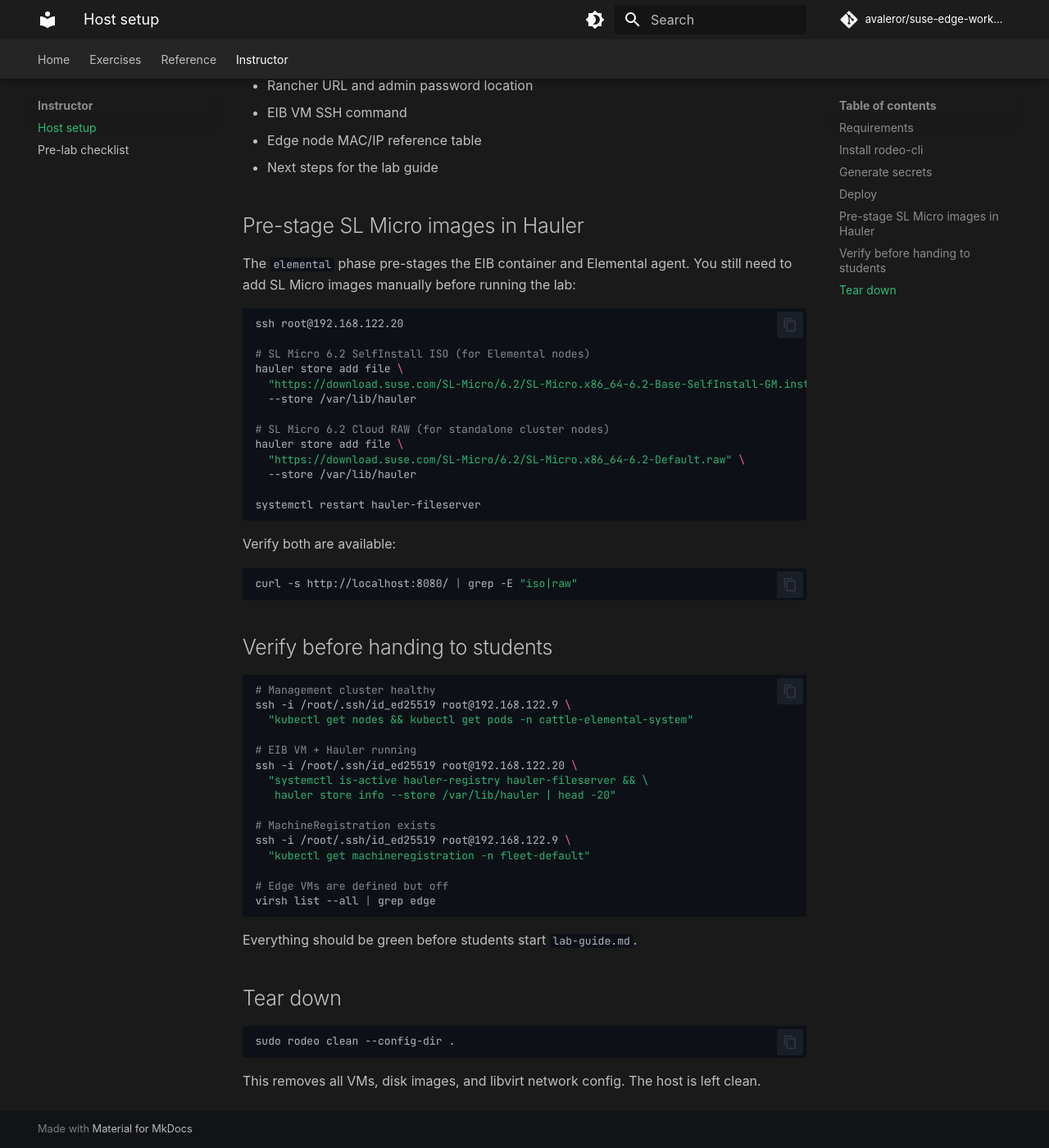
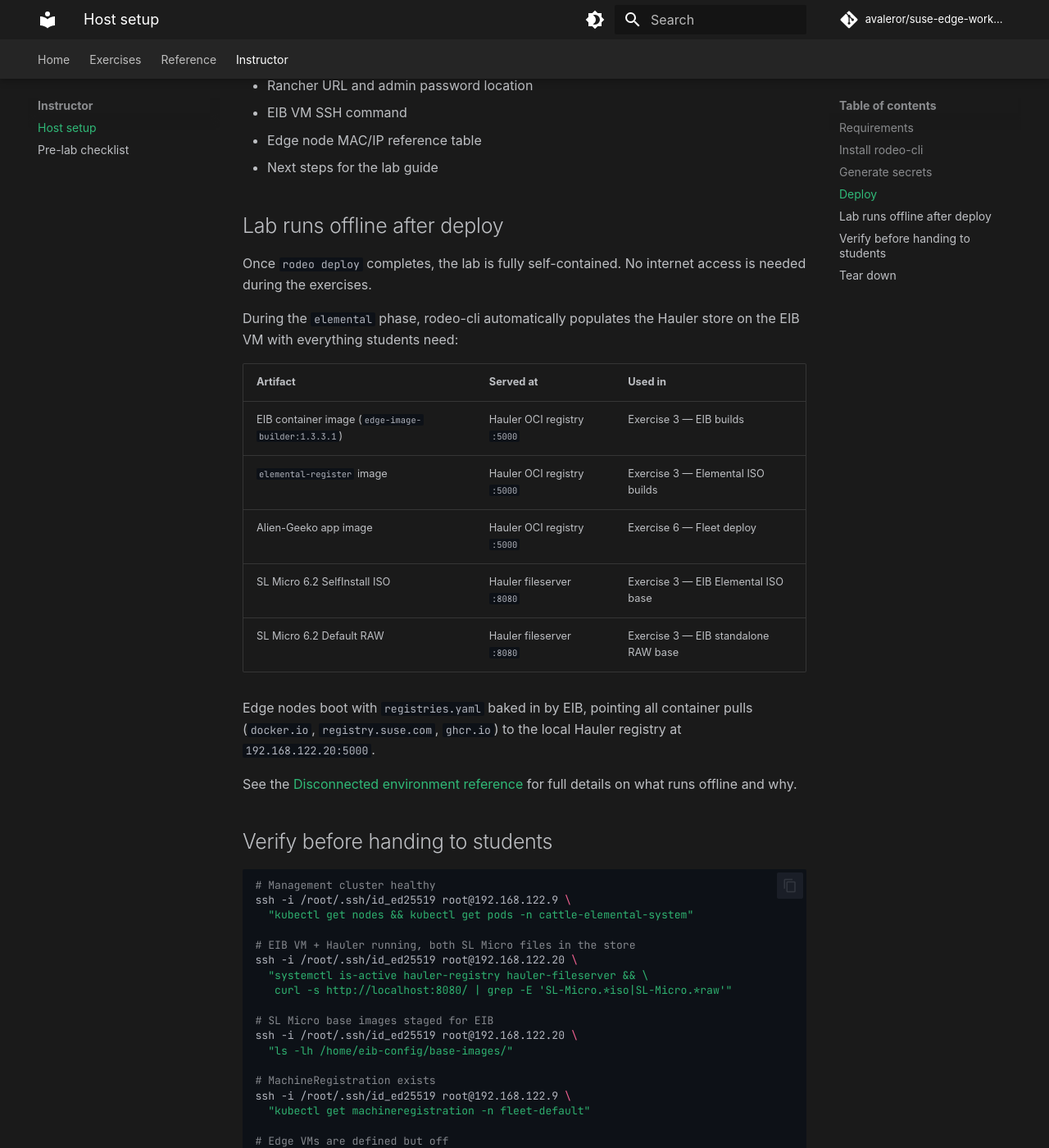
Before and after one commit to avaleror/suse-edge-workshop, an MkDocs documentation site: the page built from docs/instructor/host-setup.md, in a window 1280 px wide and 1400 px high, scrolled down 1323 px. Shown: the whole window at 82% size. Built offline with MkDocs 1.6.1 and Material for MkDocs 9.7.7, drawn with Linux system fonts in a browser that asks for light colours; some web fonts are replaced; comment, search, counter and statistics services are not loaded; some of the changed text lies outside the part shown.

Commit message:
docs: add disconnected environment reference and reflect automated SL Micro staging
- New reference page: docs/reference/disconnected-environment.md — full
  breakdown of what runs offline (Hauler OCI registry, file server, K3s
  registries.yaml, Rancher bundled charts, Elemental) and what the one
  remaining internet dependency is (Fleet GitRepo to GitHub)
- host-setup.md: replace manual SL Micro Hauler steps with the offline-first
  design table; SL Micro staging is now automated by rodeo deploy
- pre-lab-checklist.md: remove manual Hauler steps; add verify checks for
  automated SL Micro base images in Hauler and eib-config/base-images
- index.md: add offline-first section + link to new reference page; fix K3s
  version to v1.35.5+k3s1
- mkdocs.yml: add disconnected-environment to Reference nav section

````diff
--- a/docs/instructor/host-setup.md
+++ b/docs/instructor/host-setup.md
@@ -10,7 +10,7 @@
 | RAM | 40 GiB |
 | vCPU | 16 |
 | Disk | 250 GiB (free in `/var/lib/libvirt/images`) |
-| Network | Internet access at deploy time (Hauler pulls images) |
+| Network | Internet access during deploy only — lab exercises run fully offline |
 
 ## Install rodeo-cli
 
@@ -51,31 +51,23 @@
 - Edge node MAC/IP reference table
 - Next steps for the lab guide
 
-## Pre-stage SL Micro images in Hauler
+## Lab runs offline after deploy
 
-The `elemental` phase pre-stages the EIB container and Elemental agent. You still need to add SL Micro images manually before running the lab:
+Once `rodeo deploy` completes, the lab is fully self-contained. No internet access is needed during the exercises.
 
-```bash
-ssh root@192.168.122.20
+During the `elemental` phase, rodeo-cli automatically populates the Hauler store on the EIB VM with everything students need:
 
-# SL Micro 6.2 SelfInstall ISO (for Elemental nodes)
-hauler store add file \
-  "https://download.suse.com/SL-Micro/6.2/SL-Micro.x86_64-6.2-Base-SelfInstall-GM.install.iso" \
-  --store /var/lib/hauler
+| Artifact | Served at | Used in |
+|---|---|---|
+| EIB container image (`edge-image-builder:1.3.3.1`) | Hauler OCI registry `:5000` | Exercise 3 — EIB builds |
+| `elemental-register` image | Hauler OCI registry `:5000` | Exercise 3 — Elemental ISO builds |
+| Alien-Geeko app image | Hauler OCI registry `:5000` | Exercise 6 — Fleet deploy |
+| SL Micro 6.2 SelfInstall ISO | Hauler fileserver `:8080` | Exercise 3 — EIB Elemental ISO base |
+| SL Micro 6.2 Default RAW | Hauler fileserver `:8080` | Exercise 3 — EIB standalone RAW base |
 
-# SL Micro 6.2 Cloud RAW (for standalone cluster nodes)
-hauler store add file \
-  "https://download.suse.com/SL-Micro/6.2/SL-Micro.x86_64-6.2-Default.raw" \
-  --store /var/lib/hauler
+Edge nodes boot with `registries.yaml` baked in by EIB, pointing all container pulls (`docker.io`, `registry.suse.com`, `ghcr.io`) to the local Hauler registry at `192.168.122.20:5000`.
 
-systemctl restart hauler-fileserver
-```
-
-Verify both are available:
-
-```bash
-curl -s http://localhost:8080/ | grep -E "iso|raw"
-```
+See the [Disconnected environment reference](../reference/disconnected-environment.md) for full details on what runs offline and why.
 
 ## Verify before handing to students
 
@@ -84,10 +76,14 @@
 ssh -i /root/.ssh/id_ed25519 root@192.168.122.9 \
   "kubectl get nodes && kubectl get pods -n cattle-elemental-system"
 
-# EIB VM + Hauler running
+# EIB VM + Hauler running, both SL Micro files in the store
 ssh -i /root/.ssh/id_ed25519 root@192.168.122.20 \
   "systemctl is-active hauler-registry hauler-fileserver && \
-   hauler store info --store /var/lib/hauler | head -20"
+   curl -s http://localhost:8080/ | grep -E 'SL-Micro.*iso|SL-Micro.*raw'"
+
+# SL Micro base images staged for EIB
+ssh -i /root/.ssh/id_ed25519 root@192.168.122.20 \
+  "ls -lh /home/eib-config/base-images/"
 
 # MachineRegistration exists
 ssh -i /root/.ssh/id_ed25519 root@192.168.122.9 \
--- a/mkdocs.yml
+++ b/mkdocs.yml
@@ -72,6 +72,7 @@
     - "06 — Fleet deploy": exercises/06-fleet-deploy.md
   - Reference:
     - Quick reference: reference/quick-reference.md
+    - Disconnected environment: reference/disconnected-environment.md
     - Bonus exercises: reference/bonus-exercises.md
     - Full lab guide (print): lab-guide.md
   - Instructor:
````
Also changed, not shown: docs/index.md (+13 -1 lines), docs/instructor/pre-lab-checklist.md (+11 -27 lines), docs/reference/disconnected-environment.md (added, +236 -0 lines).
